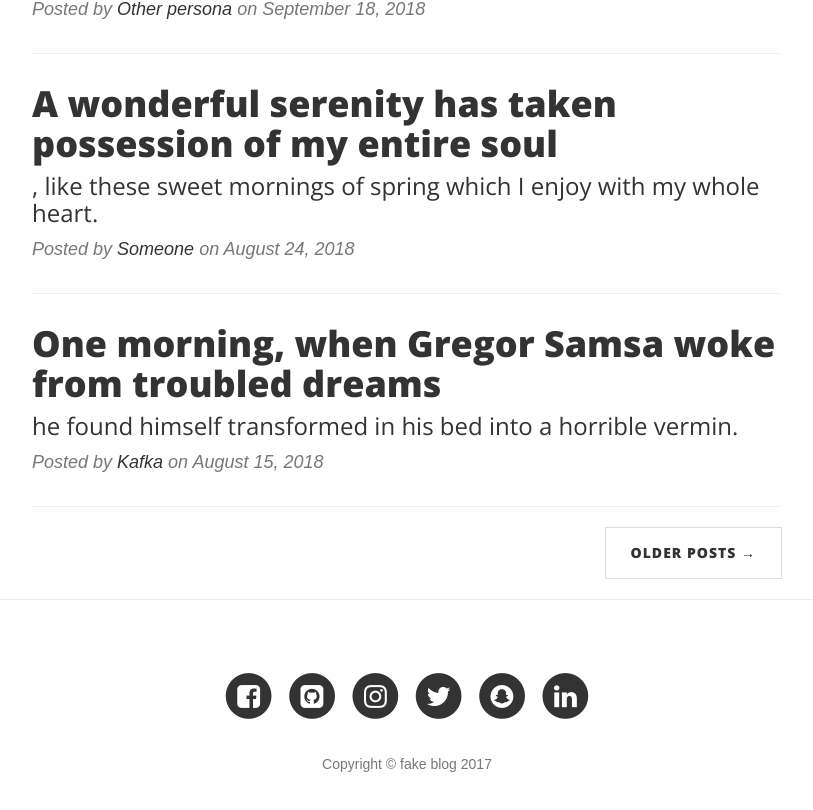
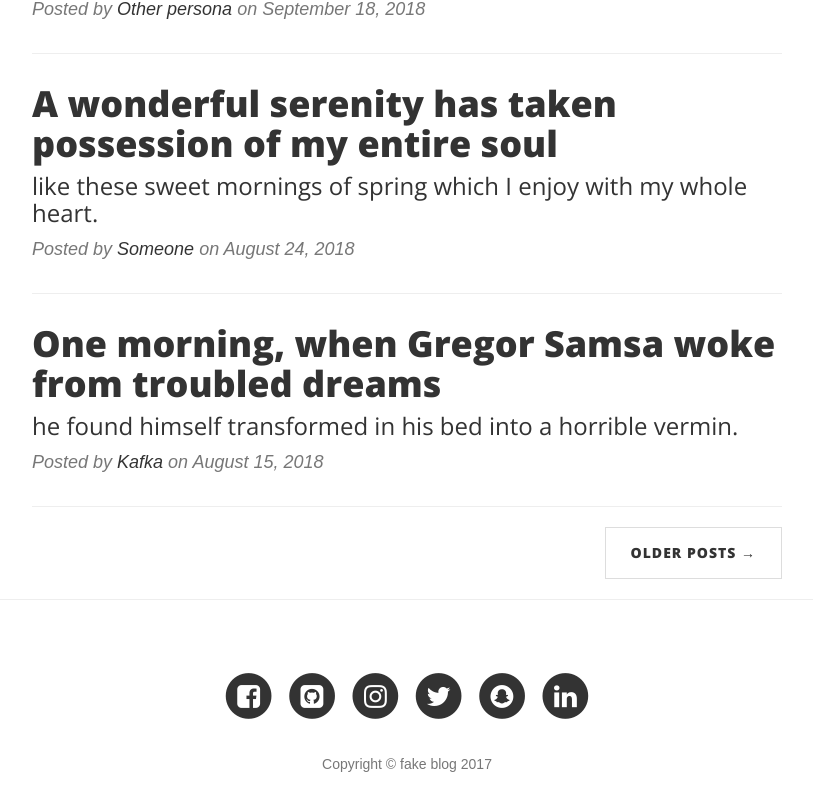
Before and after one commit to idhere703/gte, a React (Create React App) app: page / in a window 1280 px wide. Shown: the part 898-1708 px from the top of the page, without its empty margins (233-1046 px from the left). Built offline with nearby package versions, Linux system fonts and the light colour scheme.

Commit message:
Formatting content I missed before.

```diff
--- a/src/data/blogposts.js
+++ b/src/data/blogposts.js
@@ -19,7 +19,7 @@ export default [
 
   }, {
     title: 'A wonderful serenity has taken possession of my entire soul',
-    subtitle: ', like these sweet mornings of spring which I enjoy with my whole heart.',
+    subtitle: 'like these sweet mornings of spring which I enjoy with my whole heart.',
     postedBy: ' Someone ',
     postedAt: '  on August 24, 2018 ',
     postId: 2,
```
